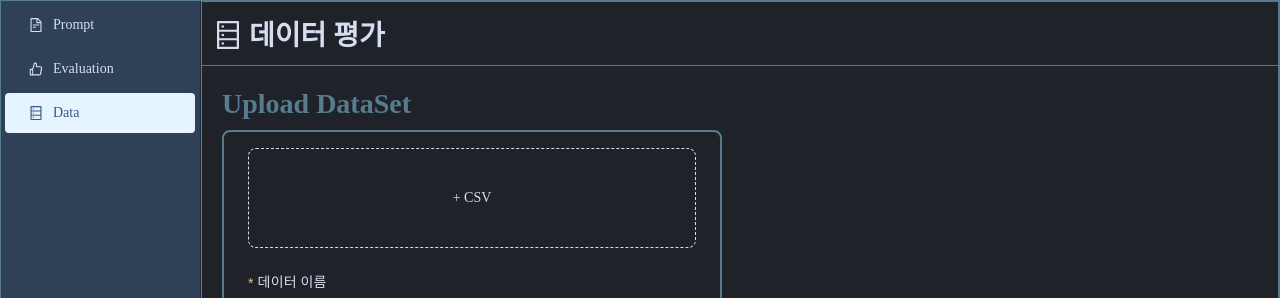
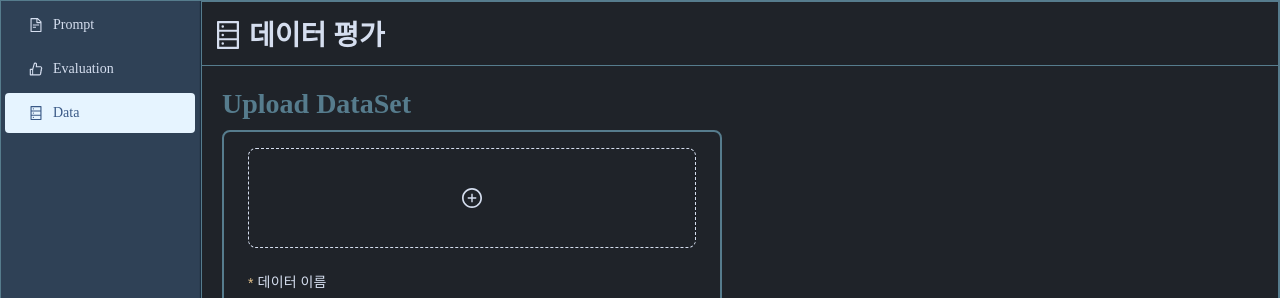
Before and after one commit to jieun-git/ai-prompt-manager, a React (Create React App) app: page /data in a window 1280 px wide. Shown: the top 298 px of the page. Built offline with nearby package versions, Linux system fonts and the light colour scheme.

Commit message:
Refactor : 데이터 업로드 버튼 수정

```diff
--- a/src/pages/data/components/form/UploadDataSetForm.tsx
+++ b/src/pages/data/components/form/UploadDataSetForm.tsx
@@ -1,8 +1,9 @@
 import React from 'react'
 import { S_FlexWrapper, S_UploadContainer } from '../../../styles/Page.style'
 
-import { Upload, Form, Input, Button } from '../../../../components'
+import { Upload, Form, Input, Button, Tooltip } from '../../../../components'
 import { S_FormTitle } from '../../../../components/data-entry/form/Form.style'
+import { PlusCircleOutlined } from '@ant-design/icons'
 
 const UploadDataSetForm = () => {
     return (
@@ -11,7 +12,13 @@ const UploadDataSetForm = () => {
             <Form layout="vertical">
                 <Form.Item label="" name="csv" required width="100%">
                     <Upload>
-                        <S_UploadContainer>+ CSV</S_UploadContainer>
+                        <S_UploadContainer>
+                            <Tooltip title="Upload CSV">
+                                <PlusCircleOutlined
+                                    style={{ fontSize: '20px' }}
+                                />
+                            </Tooltip>
+                        </S_UploadContainer>
                     </Upload>
                 </Form.Item>
                 <Form.Item label="데이터 이름" name="dataName" required>
```
